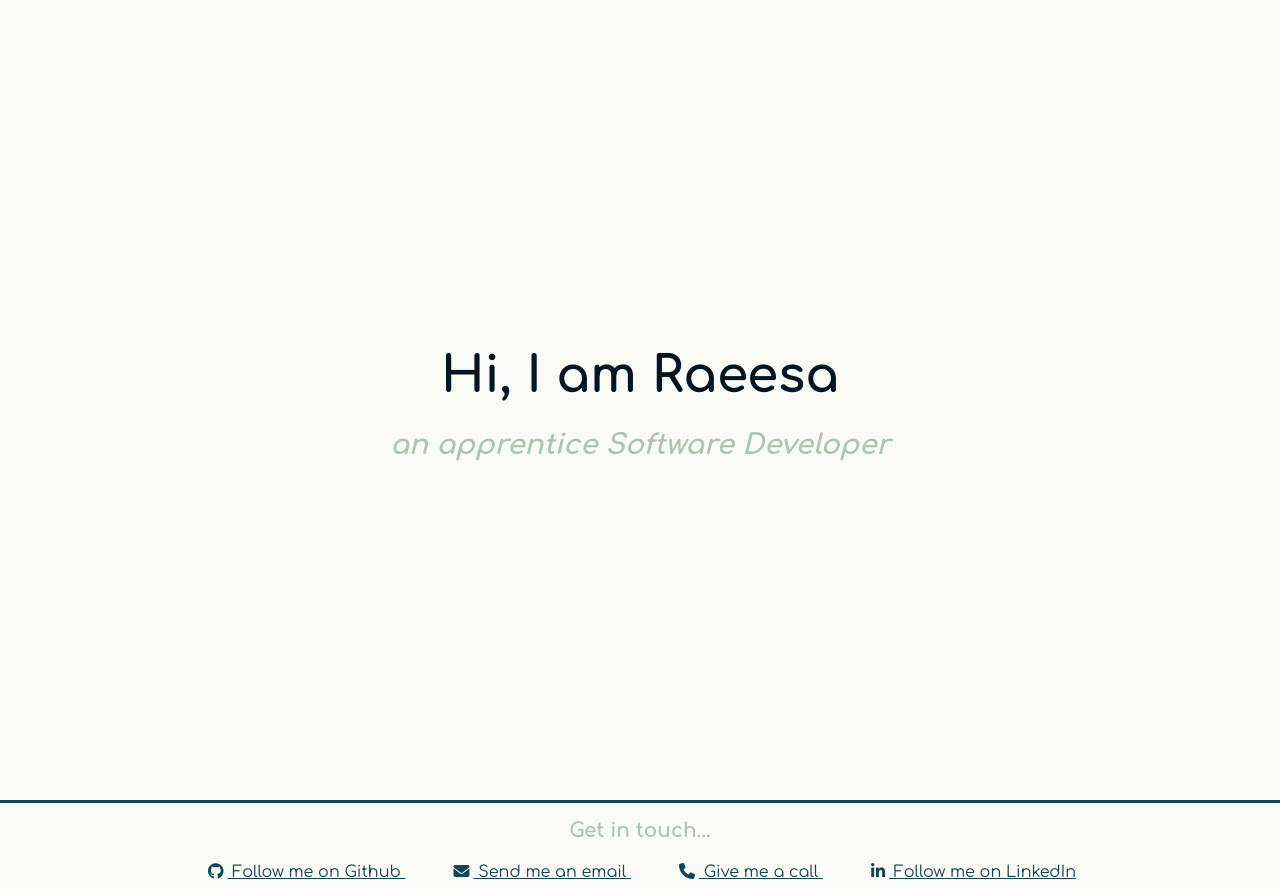
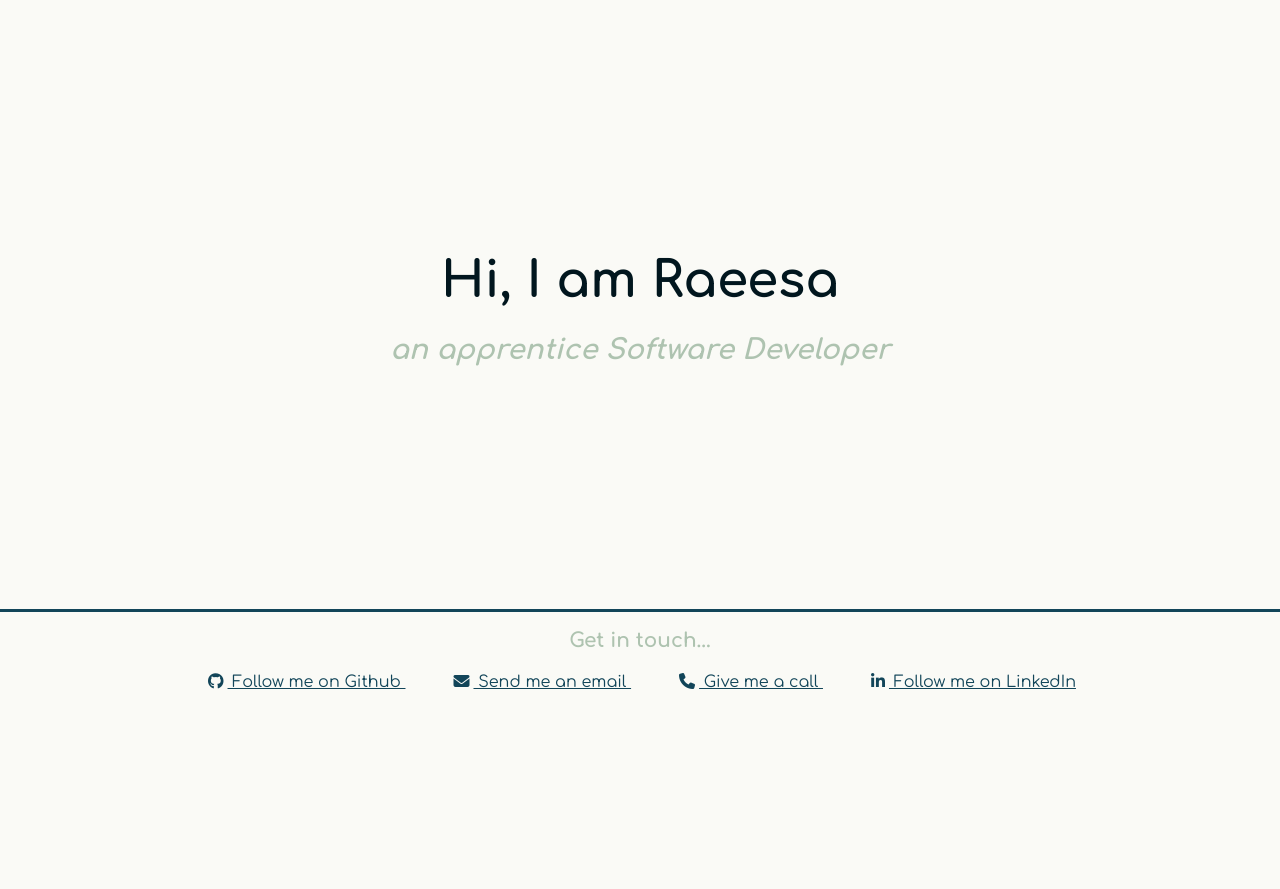
Before and after one commit to raeesa99/My-Website, a Node server app: page / in a window 1280 px wide. Shown: the part 61-950 px from the top of the page. After the commit the page ends 750 px from the top, so only its background shows below. Run offline with Node 20, Linux system fonts and the light colour scheme; some libraries are stand-ins or nearby versions.

Commit message:
small changes to css home page layout

```diff
--- a/public/style.css
+++ b/public/style.css
@@ -15,7 +15,8 @@ html, body {
 
 .home{
     width: 100%;
-    height: 100%;
+    margin-top: 220px;
+    margin-bottom: 220px;
     display: flex;
     flex-direction: column;
     align-items: center;
@@ -55,8 +56,6 @@ nav{
     color: inherit;
     text-decoration: none;
     font-size:25px;
-    width: 100%;
-    height: 100%;
     display: flex;
     flex-direction: row;
     justify-content: space-evenly;
@@ -105,7 +104,8 @@ nav{
   }
 
   footer {
-    position: sticky;
+    display: flex;
+    flex-direction: column;
   }
 
   .projects, .movies, .flowers, .countries {
```
